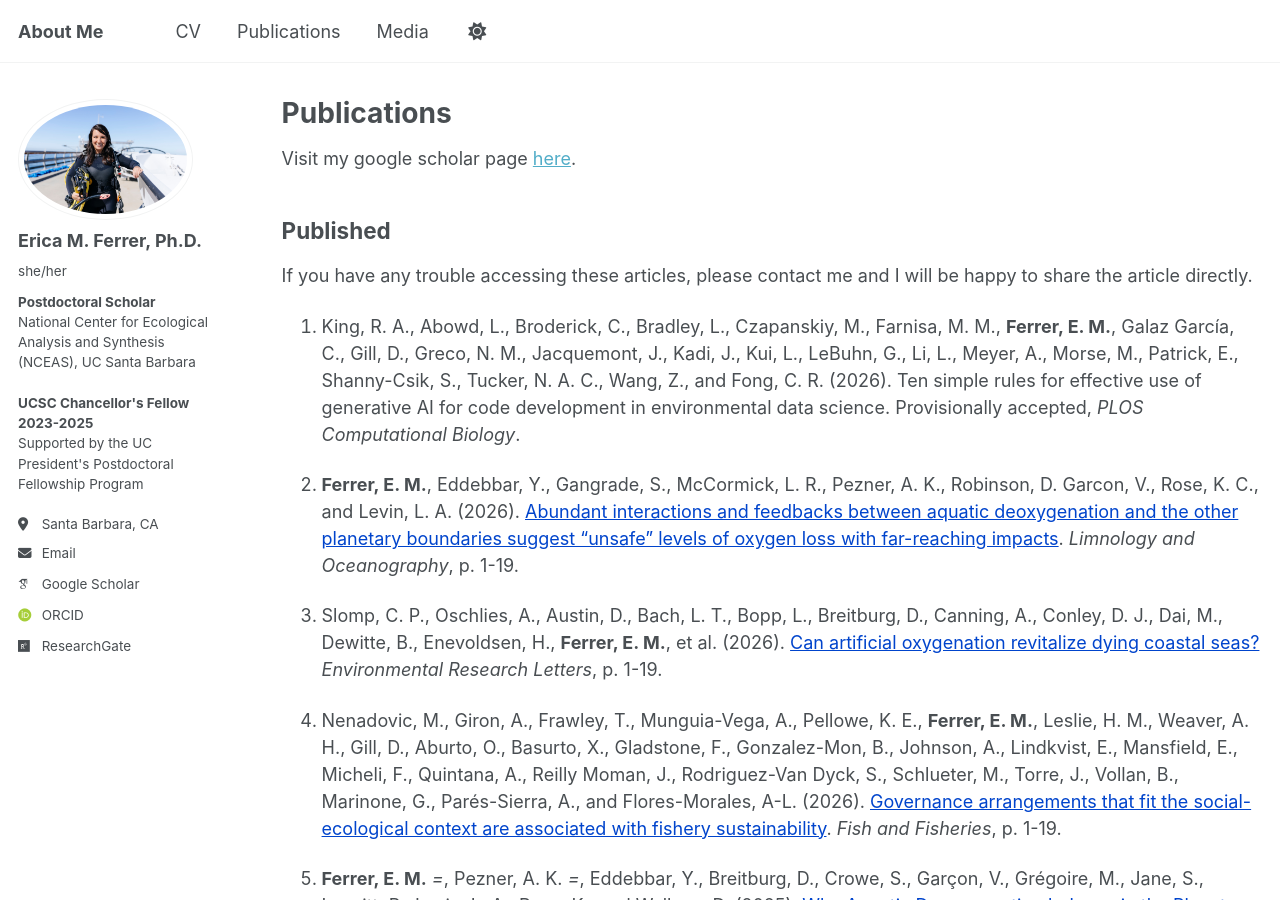
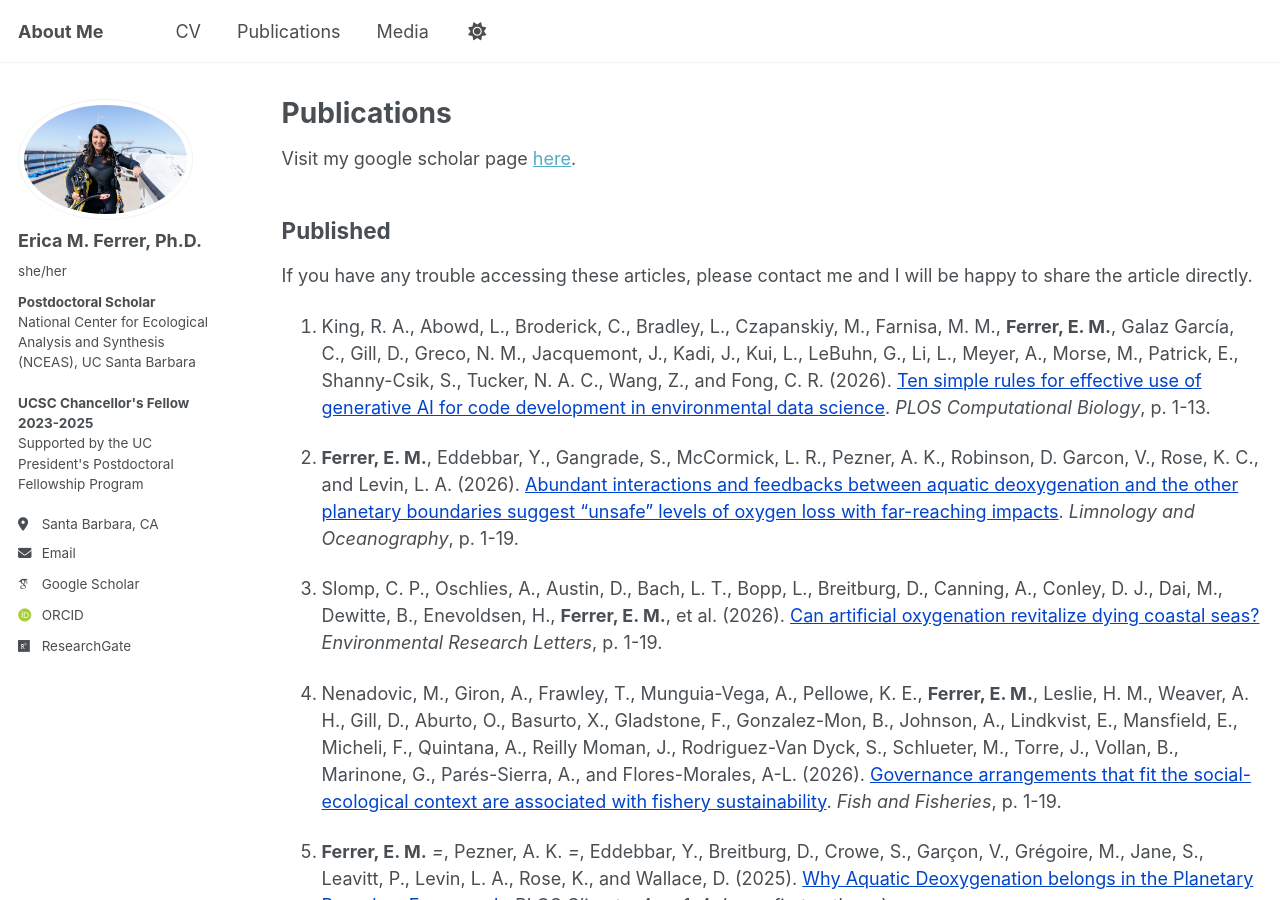
Before and after one commit to emferrer/emferrer.github.io, a Jekyll site: the page built from _pages/publications.md, in a window 1280 px wide and 900 px high. Built offline with Jekyll 4.4.1, drawn with Linux system fonts in a browser that asks for light colours; some web fonts are replaced; a script that is not in the unit is left out.

Commit message:
Update publications.md

```diff
--- a/_pages/publications.md
+++ b/_pages/publications.md
@@ -14,7 +14,7 @@ Visit my google scholar page [here](https://scholar.google.com/citations?user=V7
 
 If you have any trouble accessing these articles, please contact me and I will be happy to share the article directly.
 
-1. King, R. A., Abowd, L., Broderick, C., Bradley, L., Czapanskiy, M., Farnisa, M. M., <b>Ferrer, E. M.</b>, Galaz García, C., Gill, D., Greco, N. M., Jacquemont, J., Kadi, J., Kui, L., LeBuhn, G., Li, L., Meyer, A., Morse, M., Patrick, E., Shanny-Csik, S., Tucker, N. A. C., Wang, Z., and Fong, C. R. (2026). Ten simple rules for effective use of generative AI for code development in environmental data science. Provisionally accepted, <i>PLOS Computational Biology</i>.
+1. King, R. A., Abowd, L., Broderick, C., Bradley, L., Czapanskiy, M., Farnisa, M. M., <b>Ferrer, E. M.</b>, Galaz García, C., Gill, D., Greco, N. M., Jacquemont, J., Kadi, J., Kui, L., LeBuhn, G., Li, L., Meyer, A., Morse, M., Patrick, E., Shanny-Csik, S., Tucker, N. A. C., Wang, Z., and Fong, C. R. (2026). [Ten simple rules for effective use of generative AI for code development in environmental data science](https://journals.plos.org/ploscompbiol/article?id=10.1371/journal.pcbi.1014627). <i>PLOS Computational Biology</i>, p. 1-13.
 
 3.  <b>Ferrer, E. M.</b>, Eddebbar, Y., Gangrade, S., McCormick, L. R., Pezner, A. K., Robinson, D. Garcon, V., Rose, K. C., and Levin, L. A. (2026). [Abundant interactions and feedbacks between aquatic deoxygenation and the other planetary boundaries suggest “unsafe” levels of oxygen loss with far-reaching impacts](https://aslopubs.onlinelibrary.wiley.com/doi/10.1002/lno.70434). <i>Limnology and Oceanography</i>, p. 1-19.
 
```
